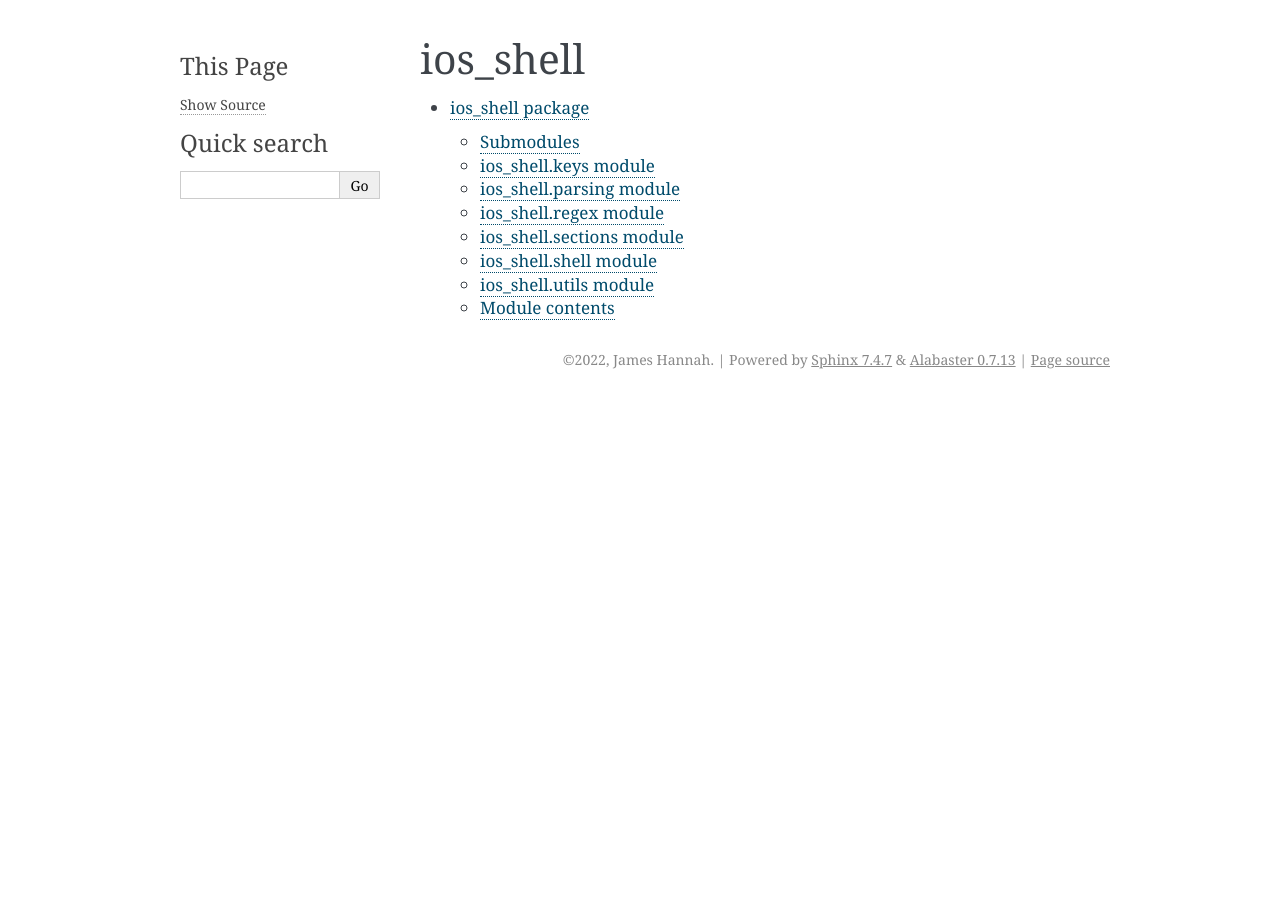
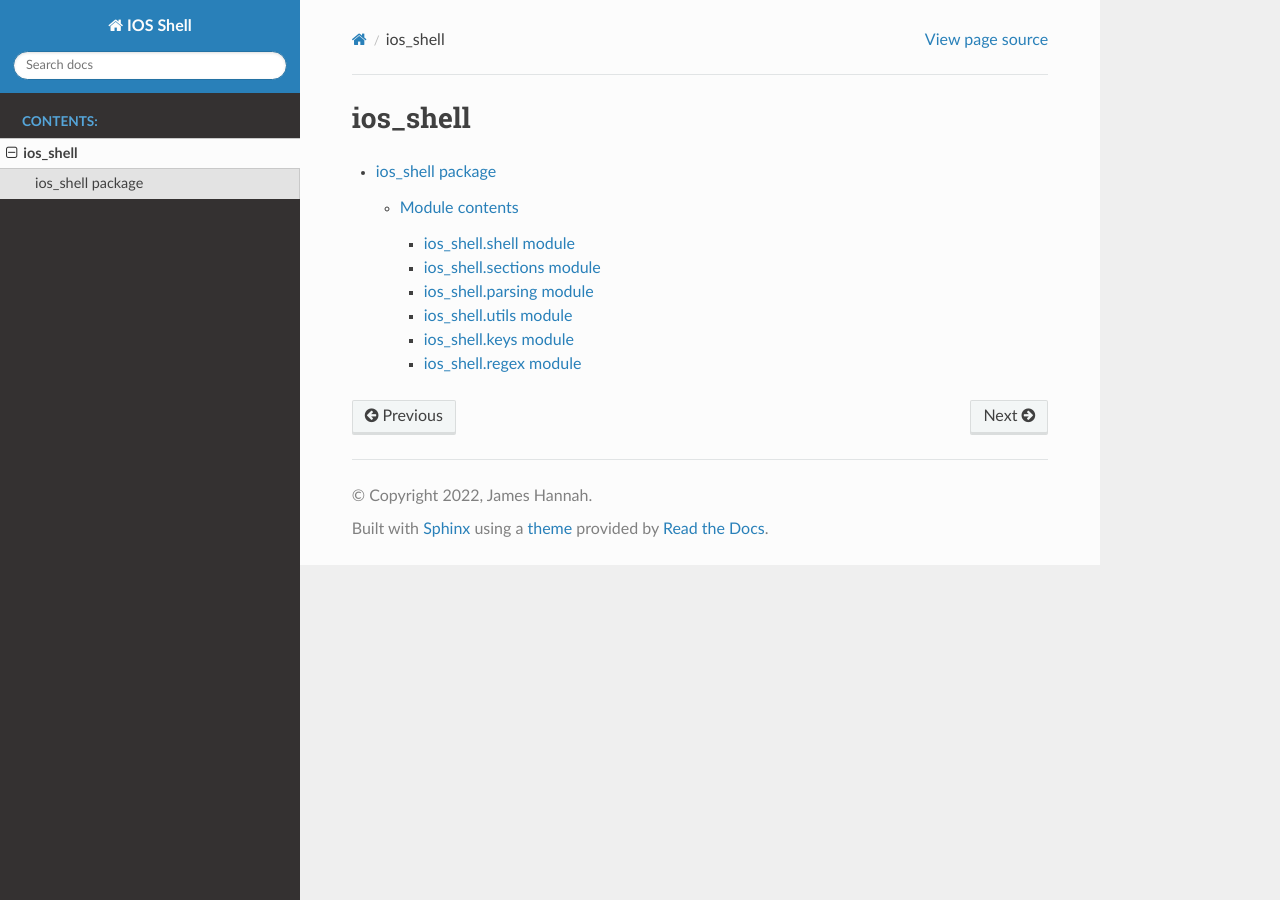
Before and after one commit to paul-covert/ios-shell, a Sphinx documentation site: the page built from docs/source/modules.rst, in a window 1280 px wide. Built offline with Sphinx 7.4.7 and the Read the Docs theme 2.0.0, drawn with Linux system fonts in a browser that asks for light colours.

Commit message:
update documentation layout and add more docstrings

```diff
--- a/docs/conf.py
+++ b/docs/conf.py
@@ -31,7 +31,6 @@
 extensions = [
     "sphinx.ext.autodoc",
     "sphinx.ext.autosummary",
-    "sphinx.ext.doctest",
 ]
 
 # Add any paths that contain templates here, relative to this directory.
@@ -48,9 +47,11 @@
 # The theme to use for HTML and HTML Help pages.  See the documentation for
 # a list of builtin themes.
 #
-html_theme = "alabaster"
+html_theme = "sphinx_rtd_theme"
 
 # Add any paths that contain custom static files (such as style sheets) here,
 # relative to this directory. They are copied after the builtin static files,
 # so a file named "default.css" will overwrite the builtin "default.css".
 html_static_path = ["_static"]
+
+autodoc_member_order = "groupwise"
--- /dev/null
+++ b/docs/source/ios_shell/keys.rst
@@ -0,0 +1,7 @@
+ios\_shell.keys module
+======================
+
+.. automodule:: ios_shell.keys
+   :members:
+   :undoc-members:
+   :show-inheritance:
--- /dev/null
+++ b/docs/source/ios_shell/parsing.rst
@@ -0,0 +1,7 @@
+ios\_shell.parsing module
+=========================
+
+.. automodule:: ios_shell.parsing
+   :members:
+   :undoc-members:
+   :show-inheritance:
--- /dev/null
+++ b/docs/source/ios_shell/regex.rst
@@ -0,0 +1,7 @@
+ios\_shell.regex module
+=======================
+
+.. automodule:: ios_shell.regex
+   :members:
+   :undoc-members:
+   :show-inheritance:
--- /dev/null
+++ b/docs/source/ios_shell/sections.rst
@@ -0,0 +1,7 @@
+ios\_shell.sections module
+==========================
+
+.. automodule:: ios_shell.sections
+   :members:
+   :undoc-members:
+   :show-inheritance:
--- /dev/null
+++ b/docs/source/ios_shell/shell.rst
@@ -0,0 +1,7 @@
+ios\_shell.shell module
+=======================
+
+.. automodule:: ios_shell.shell
+   :members:
+   :undoc-members:
+   :show-inheritance:
--- /dev/null
+++ b/docs/source/ios_shell/utils.rst
@@ -0,0 +1,7 @@
+ios\_shell.utils module
+=======================
+
+.. automodule:: ios_shell.utils
+   :members:
+   :undoc-members:
+   :show-inheritance:
--- a/pyproject.toml
+++ b/pyproject.toml
@@ -30,6 +30,7 @@
 black = "^21.12b0"
 mutmut = "^2.2.0"
 Sphinx = "^4.4.0"
+sphinx-rtd-theme = "^1.0.0"
 
 [tool.pytest.ini_options]
 markers = [
```
Also changed, not shown: docs/source/ios_shell.rst (+16 -51 lines), ios_shell/__init__.py (+17 -0 lines), 2 other files.
